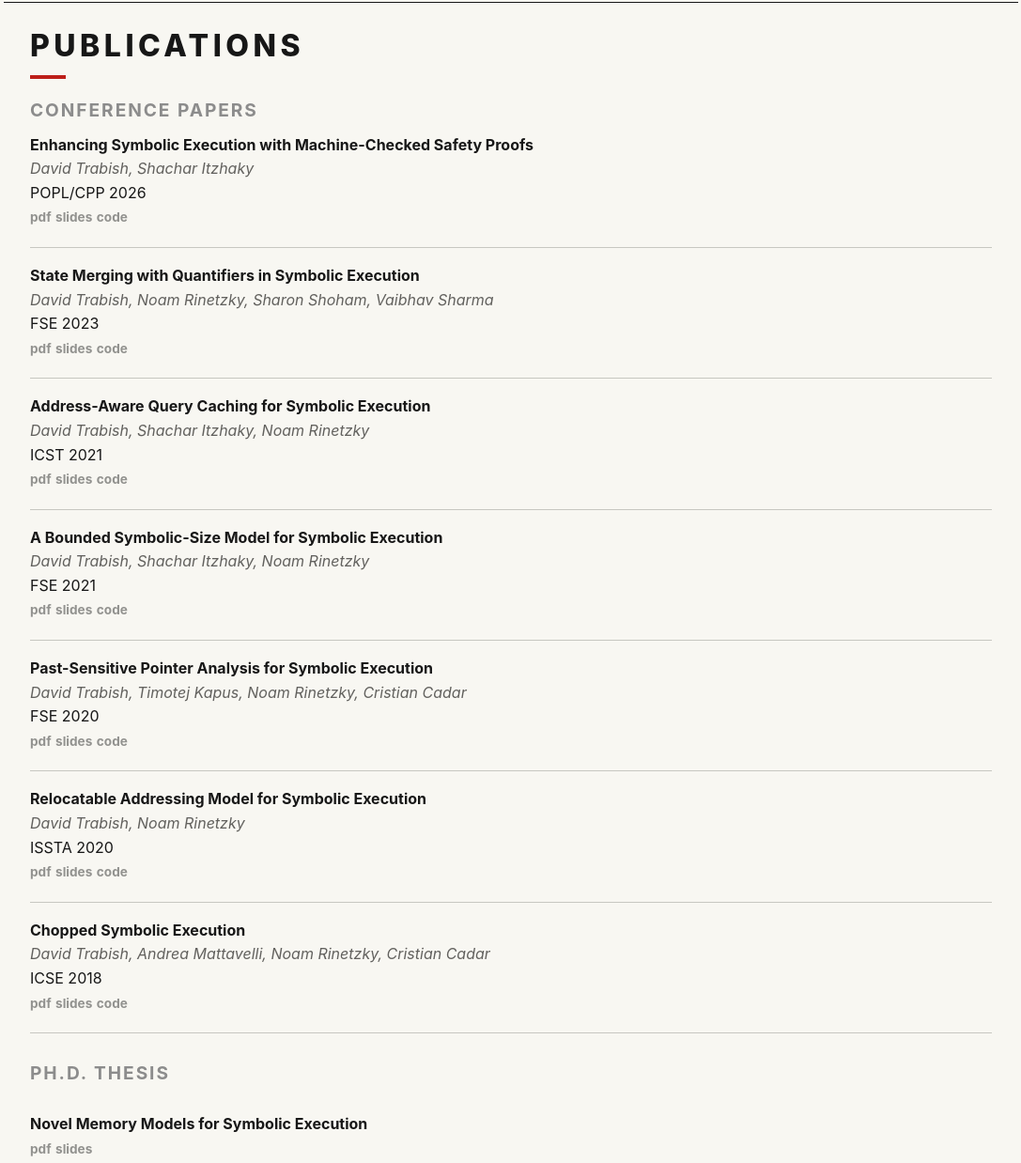
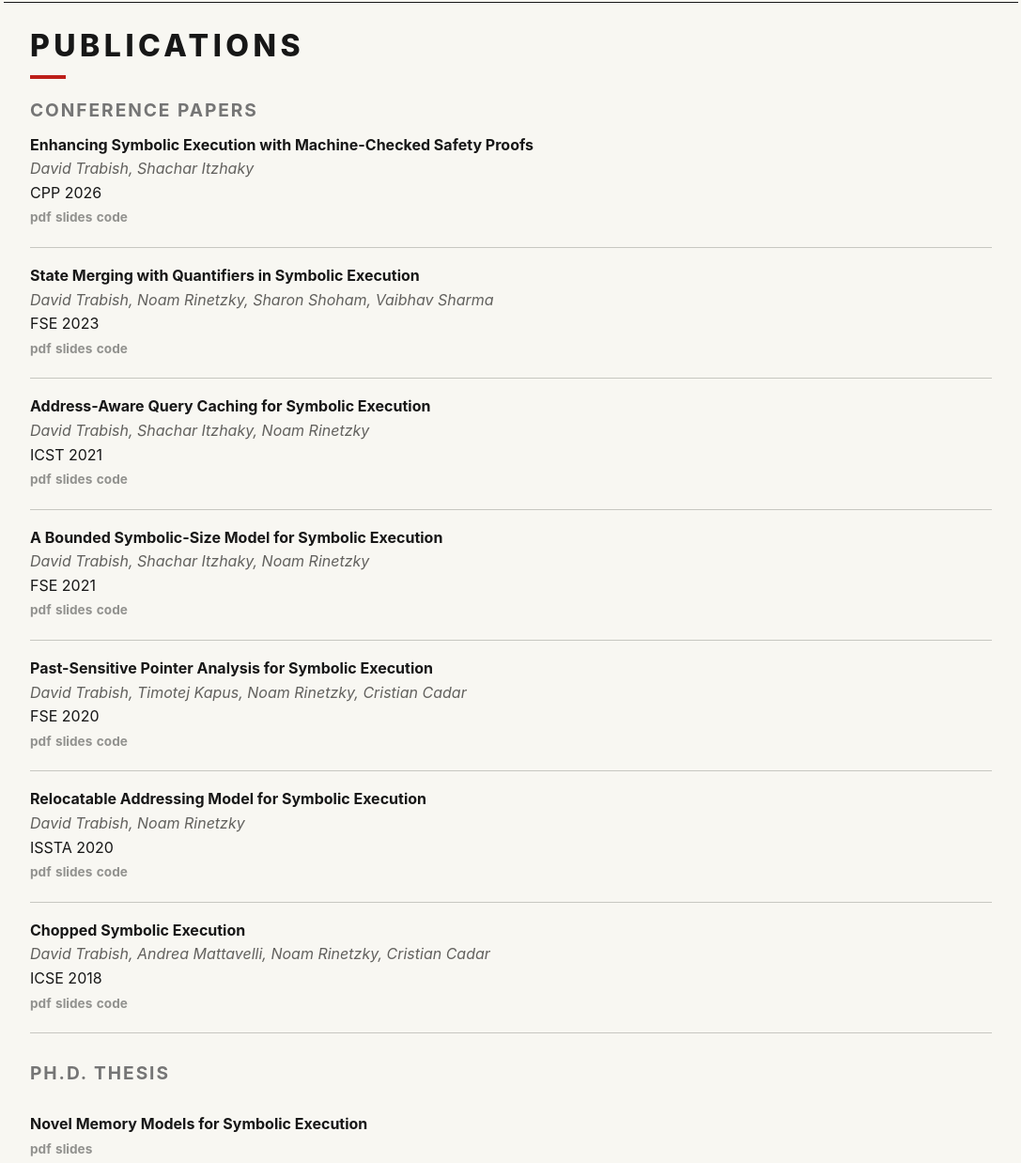
Before and after one commit to davidtr1037/davidtr1037.github.io, a Jekyll site: the page built from about.md, in a window 1280 px wide. Shown: the part 564-1802 px from the top of the page at 94% size, without its empty margins (96-1183 px from the left). Built offline with Jekyll 4.4.1, drawn with Linux system fonts in a browser that asks for light colours.

Commit message:
updating

```diff
--- a/_sass/minima/custom-styles.scss
+++ b/_sass/minima/custom-styles.scss
@@ -97,7 +97,7 @@ a:hover { color: $red; text-decoration: none; }
 .portfolio-content { margin-left: 0; }
 .portfolio-content h4 {
   margin: 28px 0 10px;
-  color: #8c8c8c;
+  color: #757575;
   font-size: 1.2rem;
   font-weight: 700;
   letter-spacing: .1em;
@@ -126,7 +126,7 @@ a:hover { color: $red; text-decoration: none; }
 .portfolio-publications p a.publication-resource:hover,
 .portfolio-publications p a.publication-resource:focus-visible,
 .post-content a.publication-resource:hover,
-.post-content a.publication-resource:focus-visible { color: #454545; }
+.post-content a.publication-resource:focus-visible { color: $red; }
 .portfolio-publications p span[style] { color: inherit !important; }
 .portfolio-projects ul { margin: 0; list-style: none; }
 .portfolio-projects li { margin: 0; border-bottom: 1px solid $rule; }
--- a/publications.md
+++ b/publications.md
@@ -8,7 +8,7 @@ permalink: /publications/
 
 **Enhancing Symbolic Execution with Machine-Checked Safety Proofs**
 _David Trabish, Shachar Itzhaky_
-POPL/CPP 2026
+CPP 2026
 [pdf](/files/cpp2026.pdf){: .publication-resource }
 [slides](/files/klee-rocq.pdf){: .publication-resource }
 [code](https://github.com/davidtr1037/klee-rocq){: .publication-resource }
```
